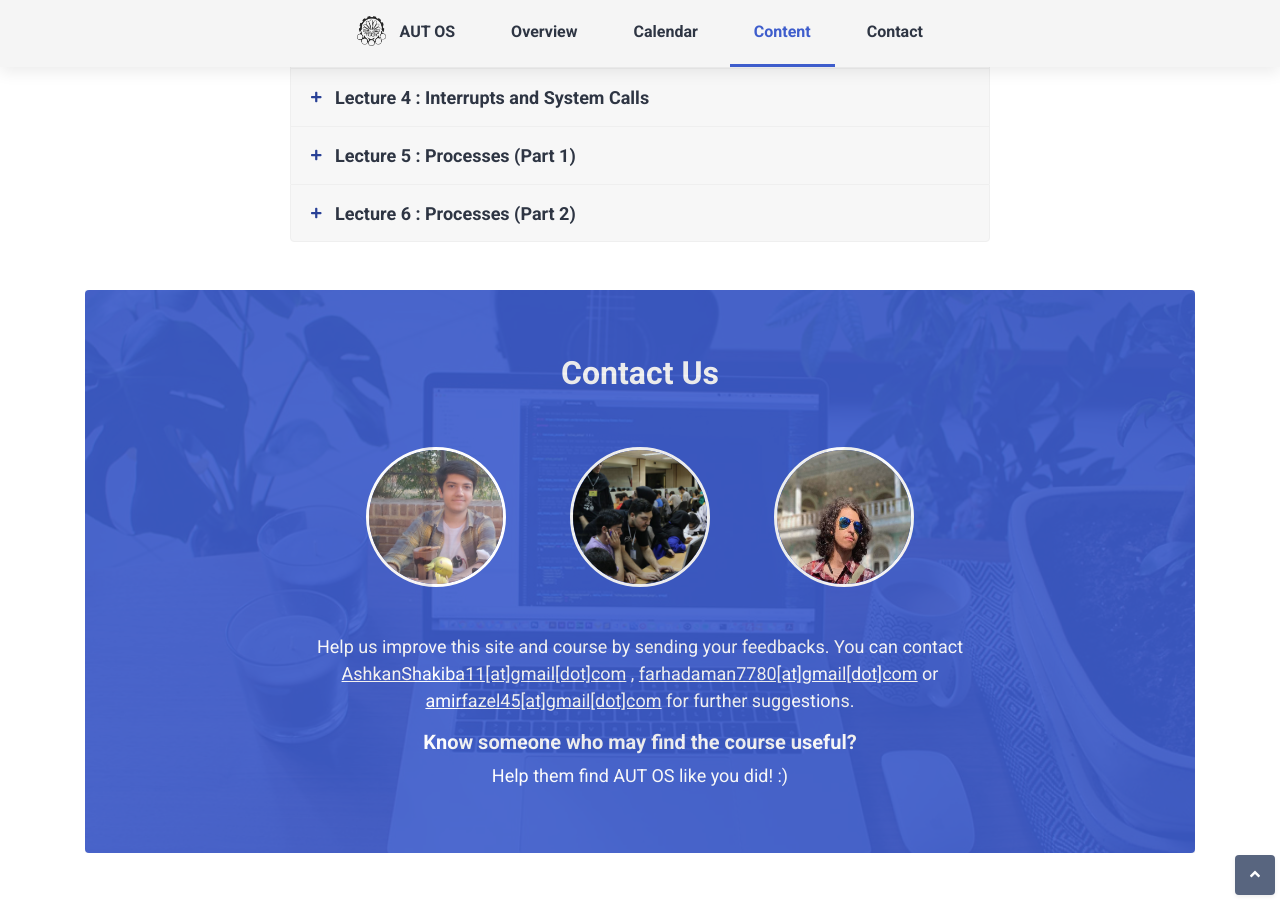
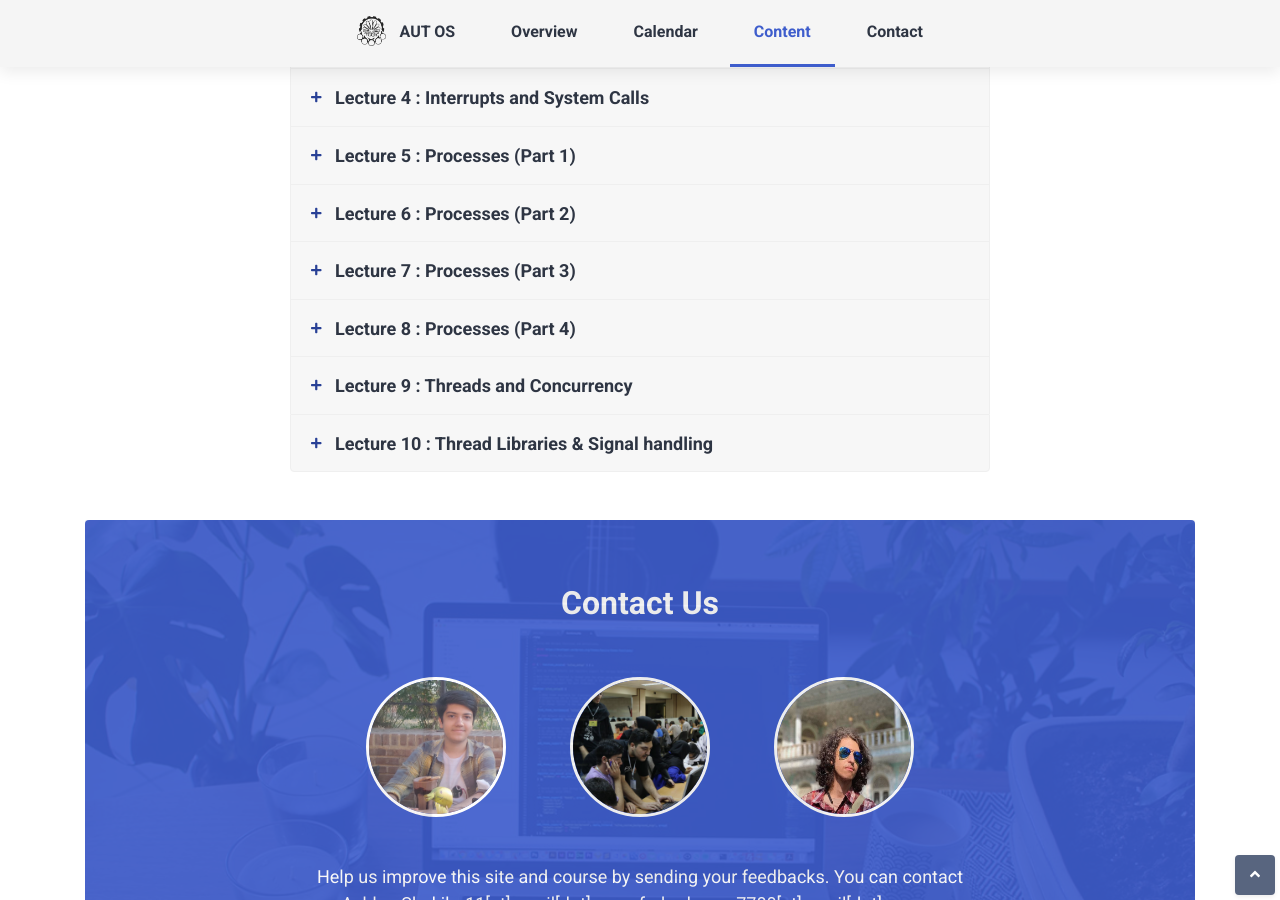
Before and after one commit to OS-CE-AUT/os-ce-aut.github.io, a Jekyll site: the page built from index.html, in a window 1280 px wide and 900 px high, scrolled down 2404 px. Built offline with Jekyll 4.4.1, drawn with Linux system fonts in a browser that asks for light colours; comment, search, counter and statistics services are not loaded.

Commit message:
feat: add lecture 7-10

```diff
--- /dev/null
+++ b/_includes/sections/lessons/lesson_10.html
@@ -0,0 +1,11 @@
+<div class="module-sub-item p-3">
+    <div class="row justify-content-between">
+        <div class="col-9"><span class="theme-text-secondary mr-2">10.</span>
+            <a href="https://github.com/OS-CE-AUT/Documents/raw/main/lecture%2010%20-%20Thread%20Libraries%20%26%20Signal%20handling.pdf" class="reference-link">
+                Thread Libraries & Signal handling
+            </a>
+        </div>
+        <div class="col-3 text-right extra-info"><span class="icon dripicons-download mr-2"></span>Documentation
+        </div>
+    </div>
+</div>
--- /dev/null
+++ b/_includes/sections/lessons/lesson_7.html
@@ -0,0 +1,11 @@
+<div class="module-sub-item p-3">
+    <div class="row justify-content-between">
+        <div class="col-9"><span class="theme-text-secondary mr-2">7.</span>
+            <a href="https://github.com/OS-CE-AUT/Documents/raw/main/lecture%207%20-%20Processes%20(Part%203).pdf" class="reference-link">
+                Processes (Part 3)
+            </a>
+        </div>
+        <div class="col-3 text-right extra-info"><span class="icon dripicons-download mr-2"></span>Documentation
+        </div>
+    </div>
+</div>
--- /dev/null
+++ b/_includes/sections/lessons/lesson_8.html
@@ -0,0 +1,11 @@
+<div class="module-sub-item p-3">
+    <div class="row justify-content-between">
+        <div class="col-9"><span class="theme-text-secondary mr-2">8.</span>
+            <a href="https://github.com/OS-CE-AUT/Documents/raw/main/lecture%208%20-%20Processes%20(Part%204).pdf" class="reference-link">
+                Processes (Part 4)
+            </a>
+        </div>
+        <div class="col-3 text-right extra-info"><span class="icon dripicons-download mr-2"></span>Documentation
+        </div>
+    </div>
+</div>
--- /dev/null
+++ b/_includes/sections/lessons/lesson_9.html
@@ -0,0 +1,11 @@
+<div class="module-sub-item p-3">
+    <div class="row justify-content-between">
+        <div class="col-9"><span class="theme-text-secondary mr-2">9.</span>
+            <a href="https://github.com/OS-CE-AUT/Documents/raw/main/lecture%209%20-%20Threads%20and%20Concurrency.pdf" class="reference-link">
+                Threads and Concurrency
+            </a>
+        </div>
+        <div class="col-3 text-right extra-info"><span class="icon dripicons-download mr-2"></span>Documentation
+        </div>
+    </div>
+</div>
```
Also changed, not shown: _data/content.yml (+20 -0 lines).
